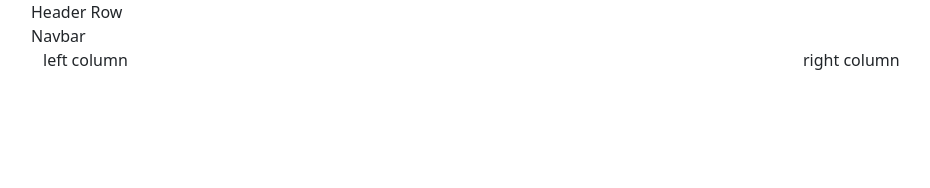
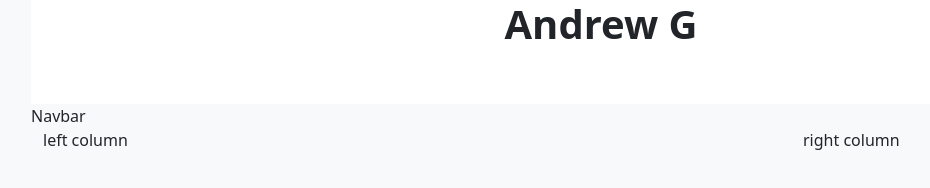
Before and after one commit to AndriiGrytsenkoVH/Bootstrap-grid-example, a plain HTML site: page index.html in a window 1280 px wide. Shown: the whole page, without its empty margins (39-969 px from the left). Drawn offline with nearby package versions, Linux system fonts and the light colour scheme.

Commit message:
header styleing

```diff
--- a/index.html
+++ b/index.html
@@ -7,24 +7,36 @@
     <link rel="stylesheet" href="https://cdn.jsdelivr.net/npm/bootstrap@5.2.3/dist/css/bootstrap.min.css">
     <title>Bootstrap Portfolio</title>
 </head>
-<body>
+<body class="bg-light">
+
     <!-- Container that starts the grid -->
     <div class="container">
+
         <!-- row 1 header -->
-        <div class="row">
-            Header Row
+        <div class="row bg-white pb-5">
+            <div class="col">
+                <h1 class="text-center fw-bold">Andrew G</h1>
+            </div>
         </div>
+
+        <!-- row 2 navbar -->
         <div class="row">
             Navbar
         </div>
+
+        <!-- row 3 content -->
         <div class="row">
+
             <!-- left 2/3 column (8/12 = 2/3)-->
             <div class="col-8">
                 left column
             </div>
+
+            <!-- right 1/3 column (4/12 = 1/3)-->
             <div class="col-4">
                 right column
             </div>
+
         </div>
 
 
```
